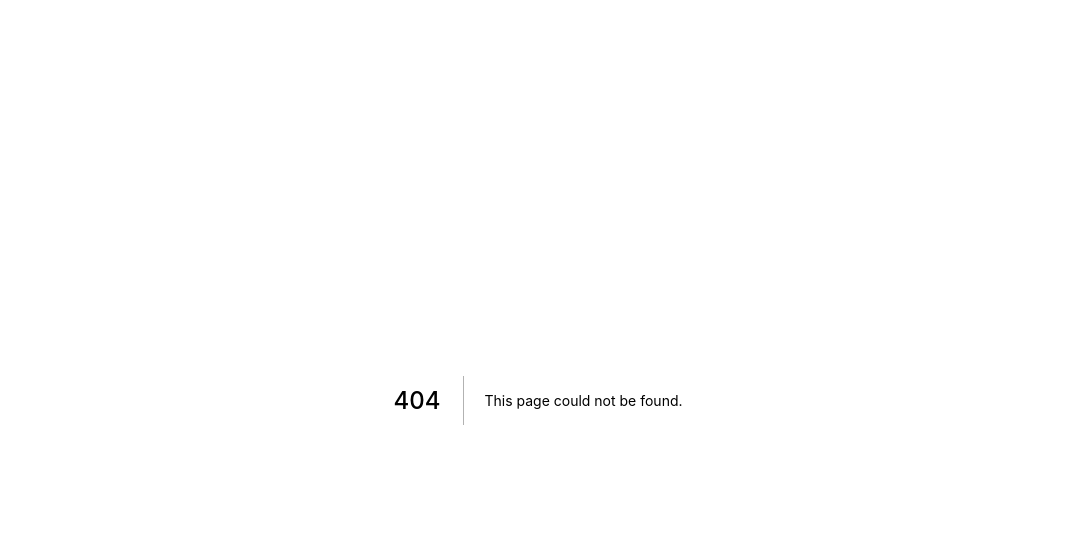
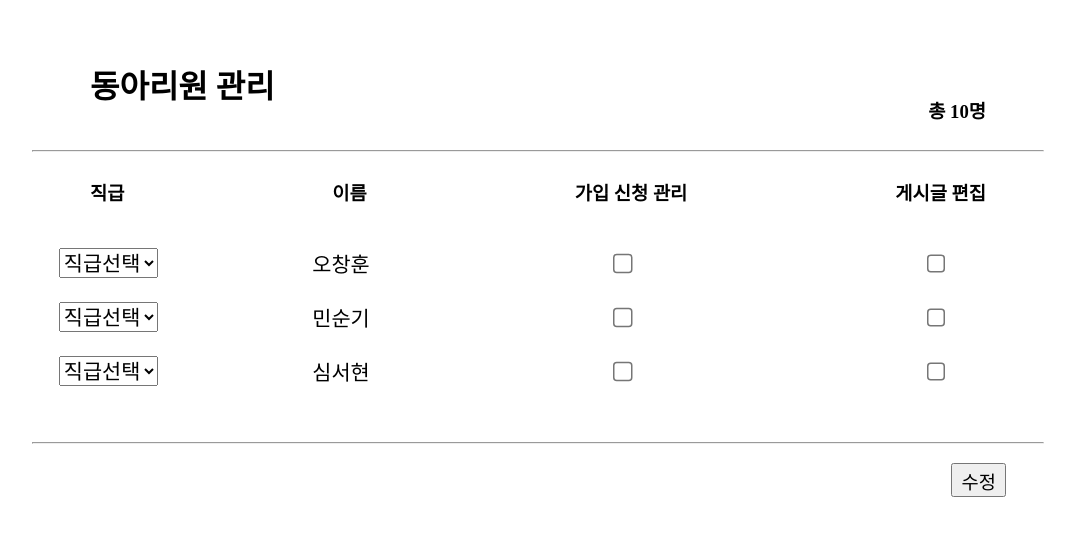
Before and after one commit to modern-agile-team/dongurami-front, a Next.js app: page /manager in a window 1280 px wide. Before the commit this address had no page. Shown: the top 536 px of the page, without its empty margins (102-1177 px from the left). Built offline with nearby package versions, Linux system fonts and the light colour scheme.

Commit message:
Add(seohyun/clubHome): 관리자 창 페이지 레이아웃 구현

```diff
--- a/package.json
+++ b/package.json
@@ -10,7 +10,6 @@
   },
   "dependencies": {
     "next": "11.0.1",
-    "node-sass": "4.14.1",
     "react": "17.0.2",
     "react-dom": "17.0.2",
     "react-icons": "^4.2.0",
--- /dev/null
+++ b/src/components/ClubHome/Manager.js
@@ -0,0 +1,57 @@
+import React from 'react';
+import styles from './Manager.module.sass';
+
+export const Manager = () => {
+    return (
+        <div className={styles.manager}>
+            <header>
+                <h1>동아리원 관리</h1>
+                <h3>총 10명</h3>
+            </header>
+            <hr />
+            <div className={styles.top}>
+                <h3>직급</h3>
+                <h3>이름</h3>
+                <h3>가입 신청 관리</h3>
+                <h3>게시글 편집</h3>
+            </div>
+            <div className={styles.first}>
+                <select>
+                    <option value=''>직급선택</option>
+                    <option value='회장'>회장</option>
+                    <option value='부회장'>부회장</option>
+                    <option value='동아리원'>동아리원</option>
+                </select>
+                <span>오창훈</span>
+                <input type='checkBox' className={styles.appManage}/>
+                <input type='checkBox' className={styles.boardManage}/>
+            </div>
+            <div className={styles.second}>
+                <select>
+                    <option value=''>직급선택</option>
+                    <option value='회장'>회장</option>
+                    <option value='부회장'>부회장</option>
+                    <option value='동아리원'>동아리원</option>
+                </select>
+                <span>민순기</span>
+                <input type='checkBox' className={styles.appManage}/>
+                <input type='checkBox' className={styles.boardManage}/>
+            </div>
+            <div className={styles.third}>
+                <select>
+                    <option value=''>직급선택</option>
+                    <option value='회장'>회장</option>
+                    <option value='부회장'>부회장</option>
+                    <option value='동아리원'>동아리원</option>
+                </select>
+                <span>심서현</span>
+                <input type='checkBox' className={styles.appManage}/>
+                <input type='checkBox' className={styles.boardManage}/>
+            </div>
+            <hr />
+            <button className={styles.addBtn}>수정</button>
+        </div>
+    )
+}
+
+export default Manager;
--- /dev/null
+++ b/src/components/ClubHome/Manager.module.sass
@@ -0,0 +1,81 @@
+.manager
+    width: 80%
+    margin: 0 auto
+    margin-top: 5vh
+    header
+        width: 70vw
+        margin: 0 auto
+        display: flex
+        justify-content: space-between
+        h3
+            margin-top: 7vh
+
+.top
+    width: 70vw
+    margin: 0 auto
+    display: flex
+    justify-content: space-between
+
+.first
+    font-size: 1.3em
+    width: 70vw
+    margin: 0 auto
+    margin-top: 3vh
+    display: flex
+    justify-content: space-between
+    select
+        font-size: 1em
+        margin-left: -1.5em
+    span
+        margin-left: -4em
+    .appManage
+        zoom: 1.5
+        margin-right: 2.5em
+    .boardManage
+        zoom: 1.5
+        margin-right: 2em
+
+.second
+    font-size: 1.3em
+    width: 70vw
+    margin: 0 auto
+    margin-top: 3vh
+    display: flex
+    justify-content: space-between
+    select
+        font-size: 1em
+        margin-left: -1.5em
+    span
+        margin-left: -4em
+    .appManage
+        zoom: 1.5
+        margin-right: 2.5em
+    .boardManage
+        zoom: 1.5
+        margin-right: 2em
+
+.third
+    font-size: 1.3em
+    width: 70vw
+    margin: 0 auto
+    margin-top: 3vh
+    margin-bottom: 7vh
+    display: flex
+    justify-content: space-between
+    select
+        font-size: 1em
+        margin-left: -1.5em
+    span
+        margin-left: -4em
+    .appManage
+        zoom: 1.5
+        margin-right: 2.5em
+    .boardManage
+        zoom: 1.5
+        margin-right: 2em
+
+.addBtn
+    zoom: 1.4
+    float: right
+    margin-right: 2em
+    margin-top: 1vh
--- /dev/null
+++ b/src/pages/manager.js
@@ -0,0 +1,11 @@
+import Manager from "../components/ClubHome/Manager"
+
+export const manager = () => {
+    return (
+        <div>
+            <Manager/>
+        </div>
+    )
+}
+
+export default manager;
```
Also changed, not shown: src/components/ClubHome/common/SideBar.js (+7 -1 lines), src/pages/ClubHome.js (+3 -5 lines), src/components/ClubHome/Calendar.js (line endings or trailing spaces), 1 other file (tests, documents, lock files or other folders).
